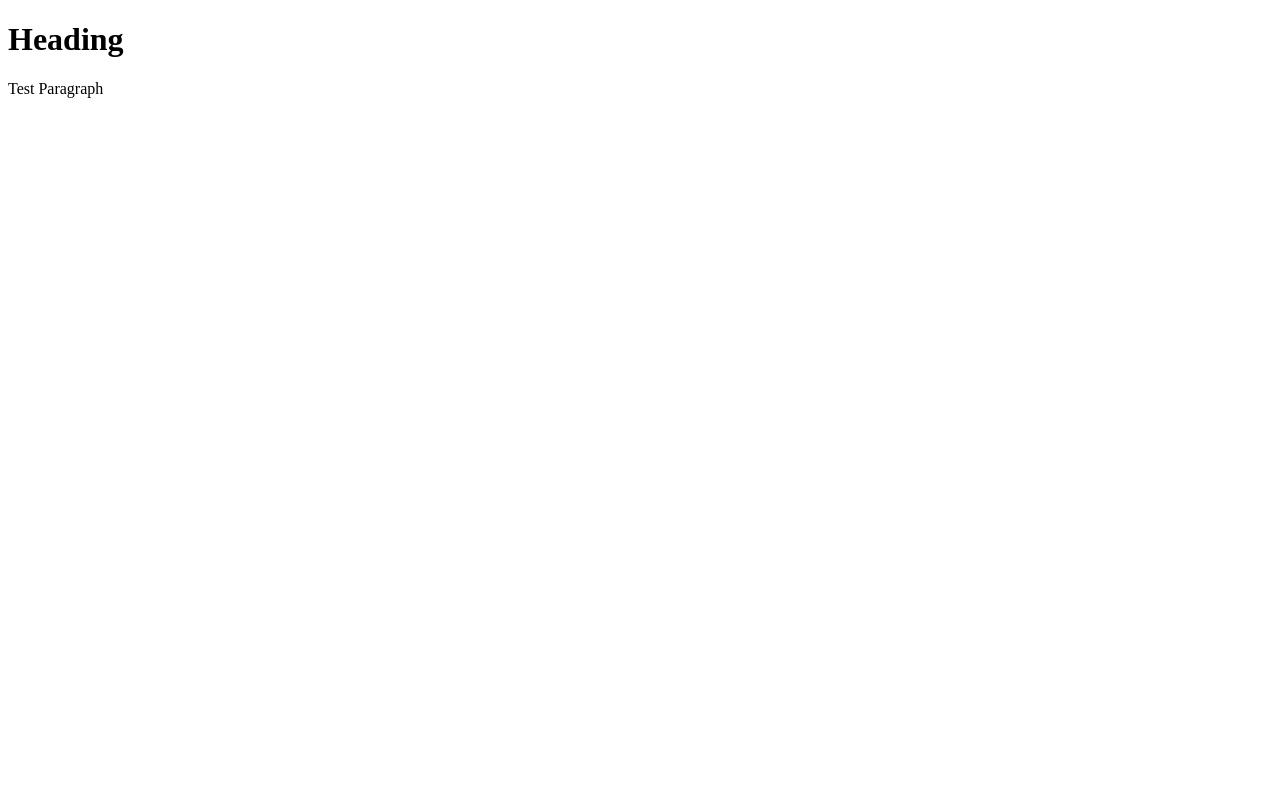
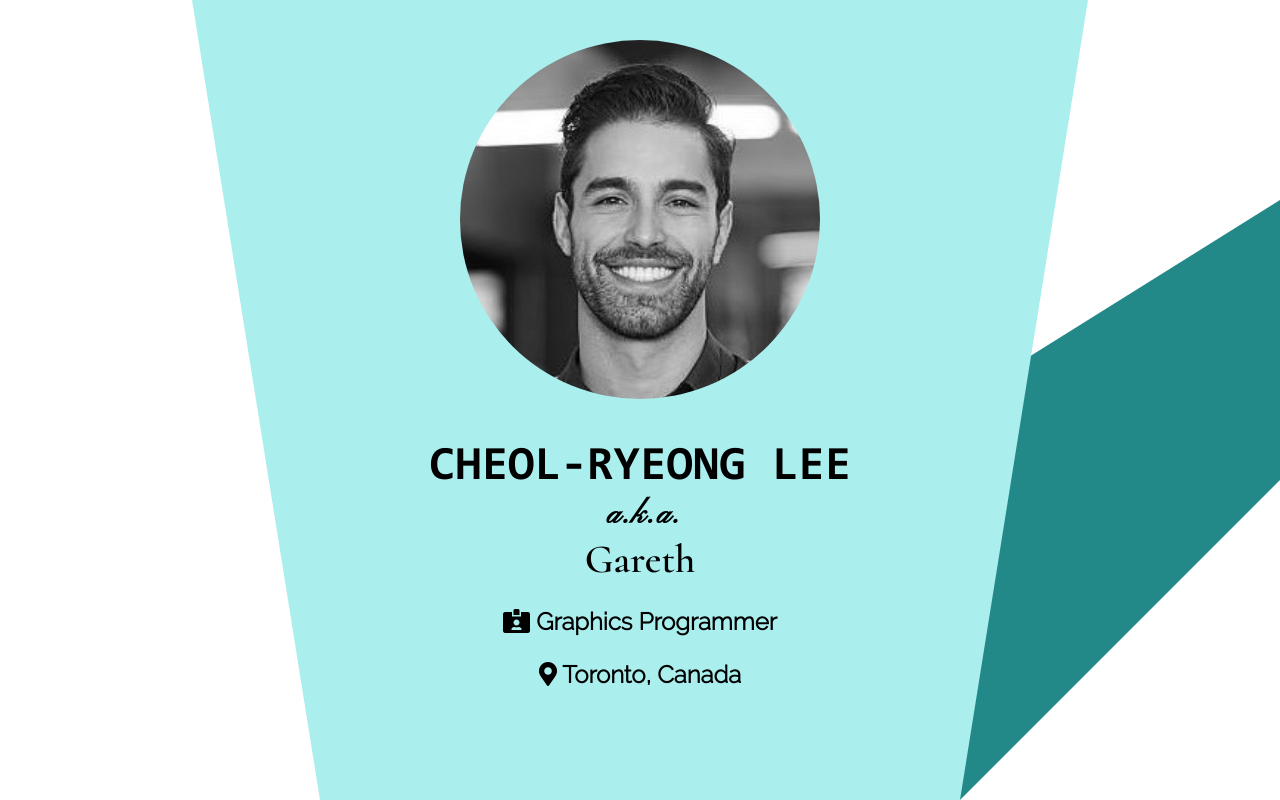
Before and after one commit to cheolryeonglee/cheolryeonglee.github.io, a plain HTML site: page index.html in a window 1280 px wide. Drawn offline with Linux system fonts and the light colour scheme.

Commit message:
Main page completed

```diff
--- /dev/null
+++ b/css/main.css
@@ -0,0 +1,92 @@
+@font-face {
+    font-family: 'consolasb';
+    src: url('../fonts/consolab.ttf') format('truetype');
+}
+@font-face {
+    font-family: 'pinyonscript';
+    src: url('../fonts/PinyonScript-Regular.ttf') format('truetype');
+}
+@font-face {
+    font-family: 'cormorant';
+    src: url('../fonts/Cormorantsb.ttf') format('truetype');
+}
+@font-face {
+    font-family: 'raleway';
+    src: url('../fonts/Raleway-Light.ttf') format('truetype');
+}
+
+/* Backgrounds */
+body {
+    margin: 0;
+    /* overflow: hidden; */
+}
+
+#mainfrontline {
+    margin: auto;
+    position: absolute;
+    left: 15vw;
+    width: 50vw;
+    border-left: 10vw solid transparent;
+    border-right: 10vw solid transparent;
+    border-top: 100vh solid #AEE;
+    z-index: -1;
+}
+
+#mainbackline {
+    width: 0;
+    height: 0;
+    position: absolute;
+    left: 25vw;
+    top: 25vh;
+    z-index: -2;
+    border-left: 75vw solid transparent;
+    border-bottom: 75vh solid #288;
+}
+
+#whitespace {
+    width: 0;
+    height: 0;
+    left: 75vw;
+    top: 60vh;
+    position: absolute;
+    border-left: 25vw solid transparent;
+    border-bottom: 40vh solid white;
+}
+
+/* Contents */
+#profilephoto {
+    display: block;
+    margin-left: auto;
+    margin-right: auto;
+    border: 5vh solid transparent;
+    width: 45vmin;
+    border-radius: 50%;
+}
+
+#namecont {
+    text-align: center;
+}
+/* Real Name */
+h1 {
+    margin: 0;
+    font-family: 'consolasb', monospace;
+    font-size: 6vmin;
+
+}
+/* English Name */
+h2 {
+    margin: 0;
+    font-family: 'cormorant';
+    font-size: 5vmin;
+}
+/* Rest */
+h3 {
+    font-family: 'raleway';
+    font-size: 3vmin;
+}
+/* a.k.a. */
+h6 {
+    margin: 0;
+    font-family: 'pinyonscript', cursive;
+    font-size: 4vmin;
+}
--- a/index.html
+++ b/index.html
@@ -1,10 +1,25 @@
 <!DOCTYPE html>
-<html>
+<html lang="en-US">
     <head>
+        <meta charset="utf-16">
         <title>Cheol-ryeong Lee</title>
+        <link rel="stylesheet" href="./css/main.css">
+        <link rel="stylesheet" href="https://use.fontawesome.com/releases/v5.2.0/css/all.css" integrity="sha384-hWVjflwFxL6sNzntih27bfxkr27PmbbK/iSvJ+a4+0owXq79v+lsFkW54bOGbiDQ" crossorigin="anonymous">
     </head>
     <body>
-        <h1>Heading</h1>
-        <p>Test Paragraph</p>
+        <!-- Backgrounds -->
+        <div id="mainfrontline"></div>
+        <div id="mainbackline"></div>
+        <div id="whitespace"></div>
+
+        <!-- Contents -->
+        <img id="profilephoto" src="./img/profilephoto.jpg" alt="profilephoto">
+        <div id="namecont">
+            <h1>CHEOL-RYEONG LEE</h1>
+            <h6>&nbsp;a.k.a.</h6>
+            <h2>Gareth</h2>
+            <h3><i class="fas fa-id-card-alt"></i> Graphics Programmer</h3>
+            <h3><i class="fas fa-map-marker-alt"></i> Toronto, Canada</h3>
+        </div>
     </body>
 </html>
```
Also changed, not shown: fonts/Cormorantsb.ttf (added), fonts/PinyonScript-Regular.ttf (added), fonts/Raleway-Light.ttf (added), fonts/consola.ttf (added), fonts/consolab.ttf (added), fonts/consolai.ttf (added), fonts/consolaz.ttf (added), img/profilephoto.jpg (added).
